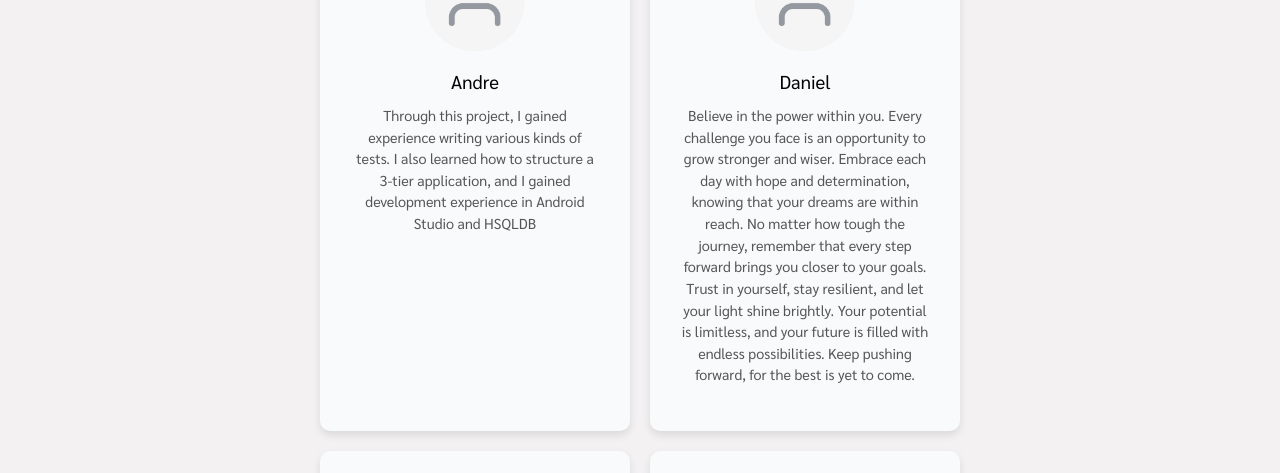
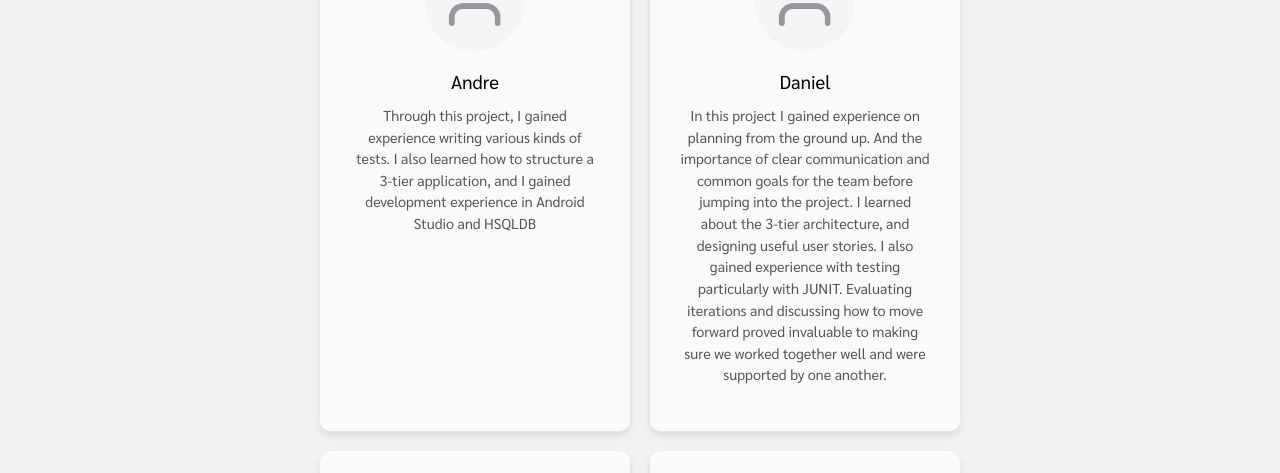
Before and after one commit to vrivn3/3350FMWebsite, a Jekyll site: the page built from team.markdown, in a window 1280 px wide. Shown: the part 190-663 px from the top of the page. Built offline with Jekyll 4.4.1, drawn with Linux system fonts in a browser that asks for light colours.

Commit message:
Update team.markdown

```diff
--- a/team.markdown
+++ b/team.markdown
@@ -13,7 +13,7 @@ permalink: /team/
   <div class="team-member">
     <div class="team-avatar" style="background-image: url('images/avatar.jpeg');"></div>
     <h3>Daniel</h3>
-    <p>Believe in the power within you. Every challenge you face is an opportunity to grow stronger and wiser. Embrace each day with hope and determination, knowing that your dreams are within reach. No matter how tough the journey, remember that every step forward brings you closer to your goals. Trust in yourself, stay resilient, and let your light shine brightly. Your potential is limitless, and your future is filled with endless possibilities. Keep pushing forward, for the best is yet to come.</p>
+    <p>In this project I gained experience on planning from the ground up. And the importance of clear communication and common goals for the team before jumping into the project. I learned about the 3-tier architecture, and designing useful user stories. I also gained experience with testing particularly with JUNIT. Evaluating iterations and discussing how to move forward proved invaluable to making sure we worked together well and were supported by one another.</p>
   </div>
   <div class="team-member">
     <div class="team-avatar" style="background-image: url('images/avatar.jpeg');"> </div>
```
